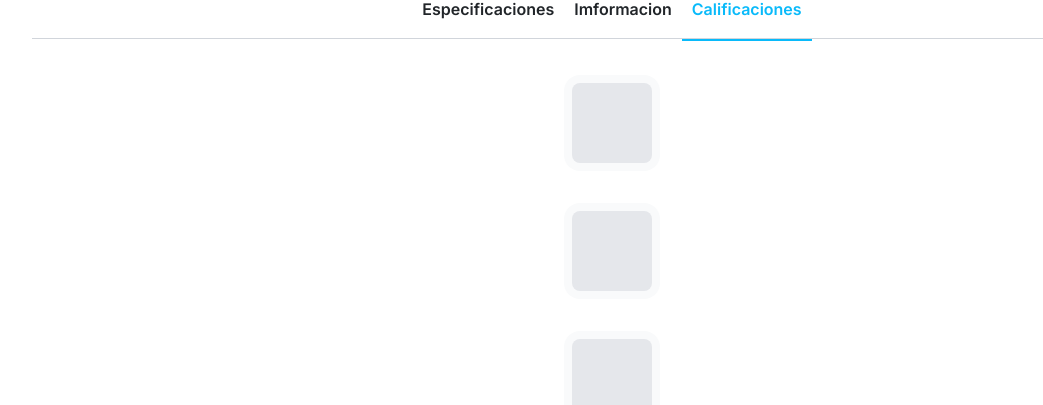
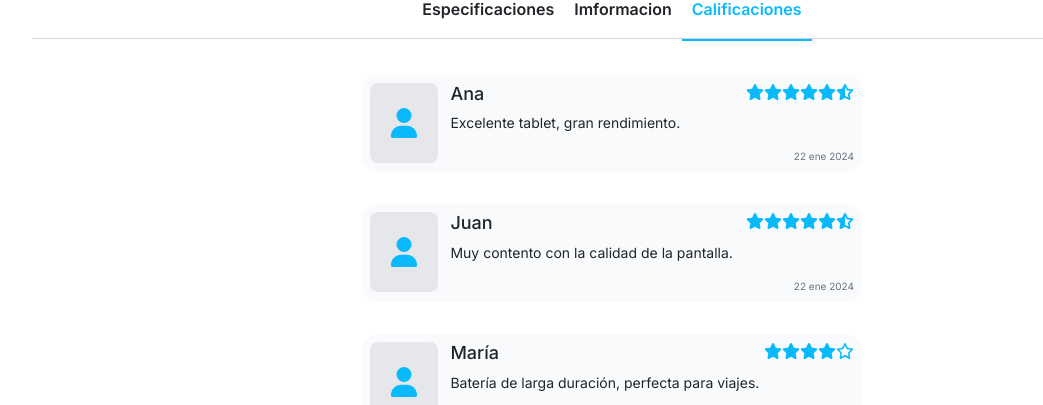
Before and after one commit to angeleesc/az-market-zilla-template, a Next.js app: page /product-details/1 in a window 1280 px wide. Both pictures are taken after a click on the button "Calificaciones". Shown: the part 921-1326 px from the top of the page, without its empty margins (28-1071 px from the left). Built offline with nearby package versions, Linux system fonts and the light colour scheme.

Commit message:
checkout page

```diff
--- a/components/cards/rewies-cards/ReviewCArd.jsx
+++ b/components/cards/rewies-cards/ReviewCArd.jsx
@@ -1,13 +1,42 @@
+import StartCalification from '@/components/star-calification/StartCalification'
 import React from 'react'
+import { FaUser } from "react-icons/fa6"
 
-export default function ReviewCArd({data, producId}) {
-  return (
-    <div className='bg-gray-50   my-3 p-2 rounded-[16px] flex'>
-        <div className='w-[80px] h-[80px] bg-gray-200 rounded-[8px] flex justify-center items-center'>
+export default function ReviewCArd({ data, producId }) {
 
+    console.log(data)
+
+    const { idDeUsuario,
+        nombreDeUsuario,
+        puntuacion,
+        review } = data
+
+    console.log(nombreDeUsuario)
+
+    return (
+        <div className='bg-gray-50   my-3 p-2 rounded-[16px] flex w-full max-w-[500px]'>
+            <div className='w-[80px] h-[80px] bg-gray-200 rounded-[8px] flex justify-center items-center text-[30px] text-theme-primary'>
+
+                <FaUser />
+
+            </div>
+
+            <div className='pl-3 w-full'>
+                <div className='flex justify-between w-full'>
+                    <h5 className='text-[18px]'>{nombreDeUsuario}</h5>
+                    <div className='text-theme-primary text-[18px] w-fu'>
+                        <StartCalification value={puntuacion} />
+                    </div>
+                </div>
+                <div className='w-full'>
+                    <p className='text-[14px] w-full'>{review}</p>
+                </div>
+              <div className='flex justify-end m-0 p-0'>
+                <p className='m-0 p-0 text-[10px] text-gray-500'>22 ene 2024</p>
+
+              </div>
+            </div>
 
         </div>
-
-    </div>
-  )
+    )
 }
--- a/components/tabs/info-detail-tab/RewiesTabs.jsx
+++ b/components/tabs/info-detail-tab/RewiesTabs.jsx
@@ -7,7 +7,7 @@ export default function RewiesTabs({ data, productId }) {
   return<div className='flex flex-col items-center'>
     {
        data.map((review, i) => {
-        return <ReviewCArd key={productId + "review" + i } />
+        return <ReviewCArd key={productId + "review" + i } data={review} producId={productId} />
       })
     }
   </div>
--- a/components/templates/ProductDetails.jsx
+++ b/components/templates/ProductDetails.jsx
@@ -75,7 +75,7 @@ const description = `
 </div>
 `
 
-const reviews  = [
+const reviews = [
     { "idDeUsuario": "1a2b3c", "nombreDeUsuario": "Ana", "puntuacion": 4.5, "review": "Excelente tablet, gran rendimiento." },
     { "idDeUsuario": "4d5e6f", "nombreDeUsuario": "Juan", "puntuacion": 4.8, "review": "Muy contento con la calidad de la pantalla." },
     { "idDeUsuario": "7g8h9i", "nombreDeUsuario": "María", "puntuacion": 4.3, "review": "Batería de larga duración, perfecta para viajes." },
@@ -101,7 +101,7 @@ export default function ProductDetails() {
                 </div>
 
             </div>
-            <InfoDetailsTab specifications={spech} info={description} reviews={reviews} productId={"galaxy-tab"}/>
+            <InfoDetailsTab specifications={spech} info={description} reviews={reviews} productId={"galaxy-tab"} />
         </>
     )
 }
```
